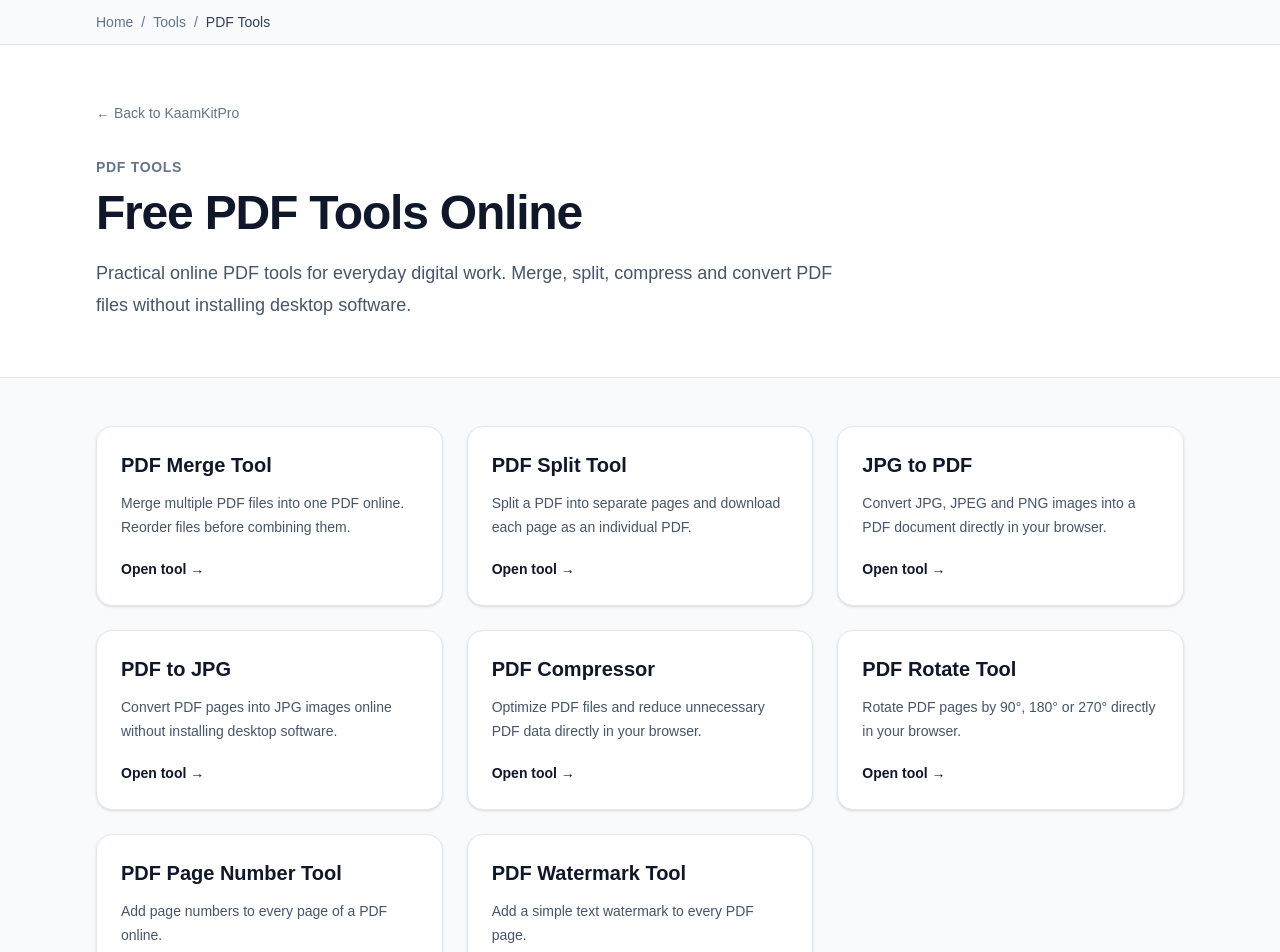
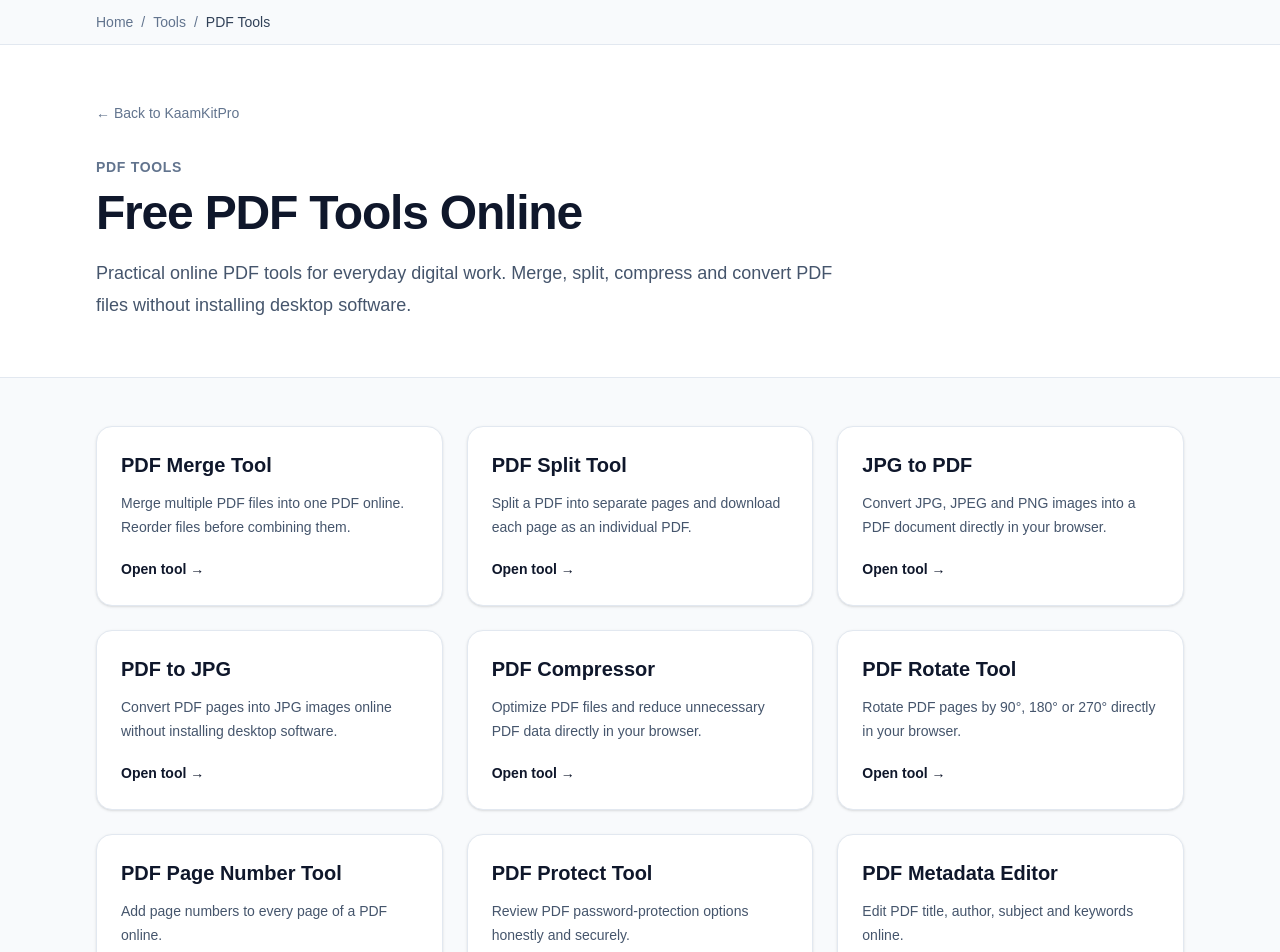
Before and after one commit to WellProSoftware/kaamkitpro, a Next.js app: page /tools/pdf in a window 1280 px wide. Shown: the top 952 px of the page. Built offline with nearby package versions, Linux system fonts and the light colour scheme.

Commit message:
Add protect and metadata tools to PDF hub

```diff
--- a/src/app/tools/pdf/page.tsx
+++ b/src/app/tools/pdf/page.tsx
@@ -42,6 +42,16 @@ const pdfTools = [
     href: "/tools/pdf-page-number",
     title: "PDF Page Number Tool",
     description: "Add page numbers to every page of a PDF online.",
+  },
+  {
+    href: "/tools/pdf-protect",
+    title: "PDF Protect Tool",
+    description: "Review PDF password-protection options honestly and securely.",
+  },
+  {
+    href: "/tools/pdf-metadata",
+    title: "PDF Metadata Editor",
+    description: "Edit PDF title, author, subject and keywords online.",
   },
   {
     href: "/tools/pdf-watermark",
```
